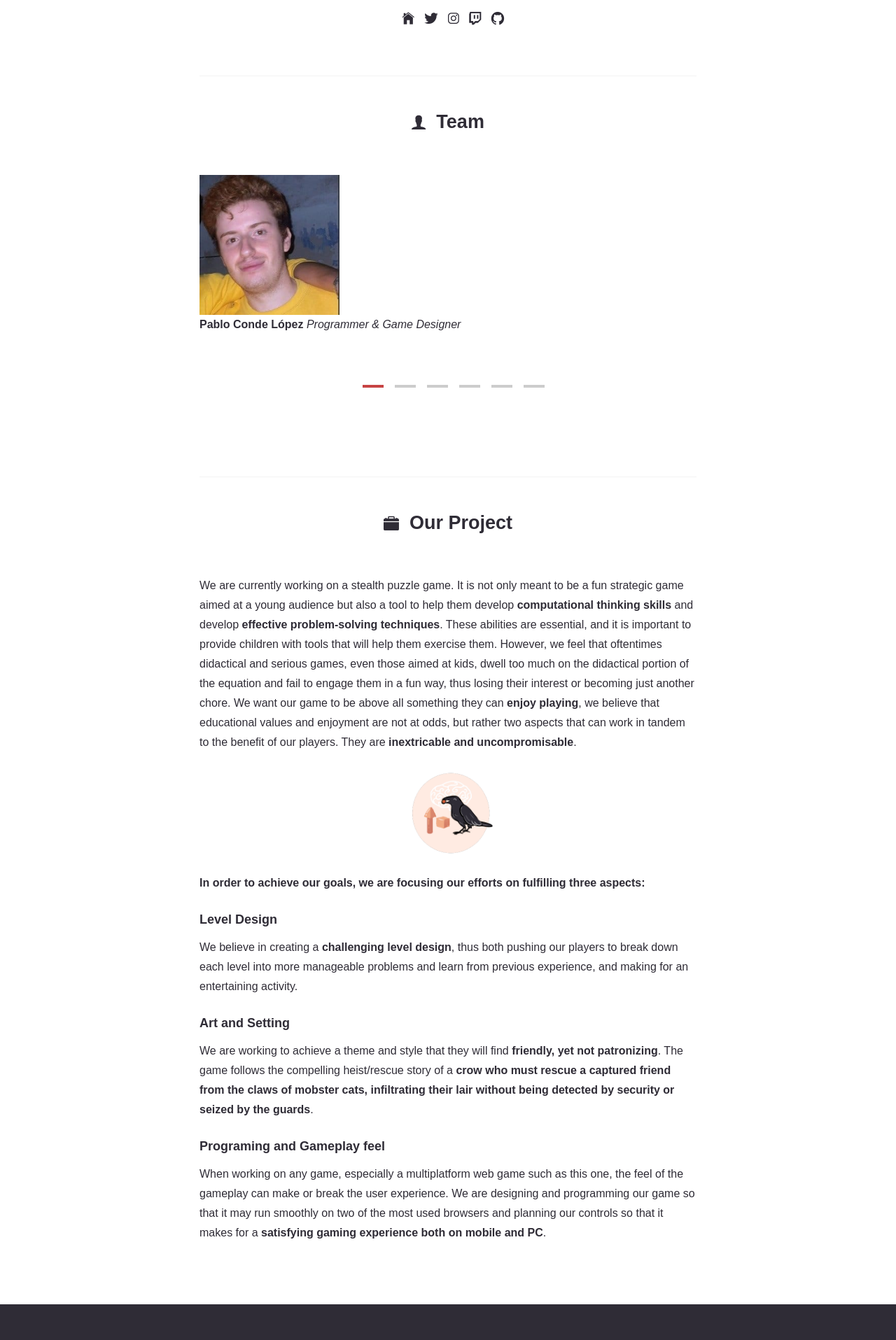
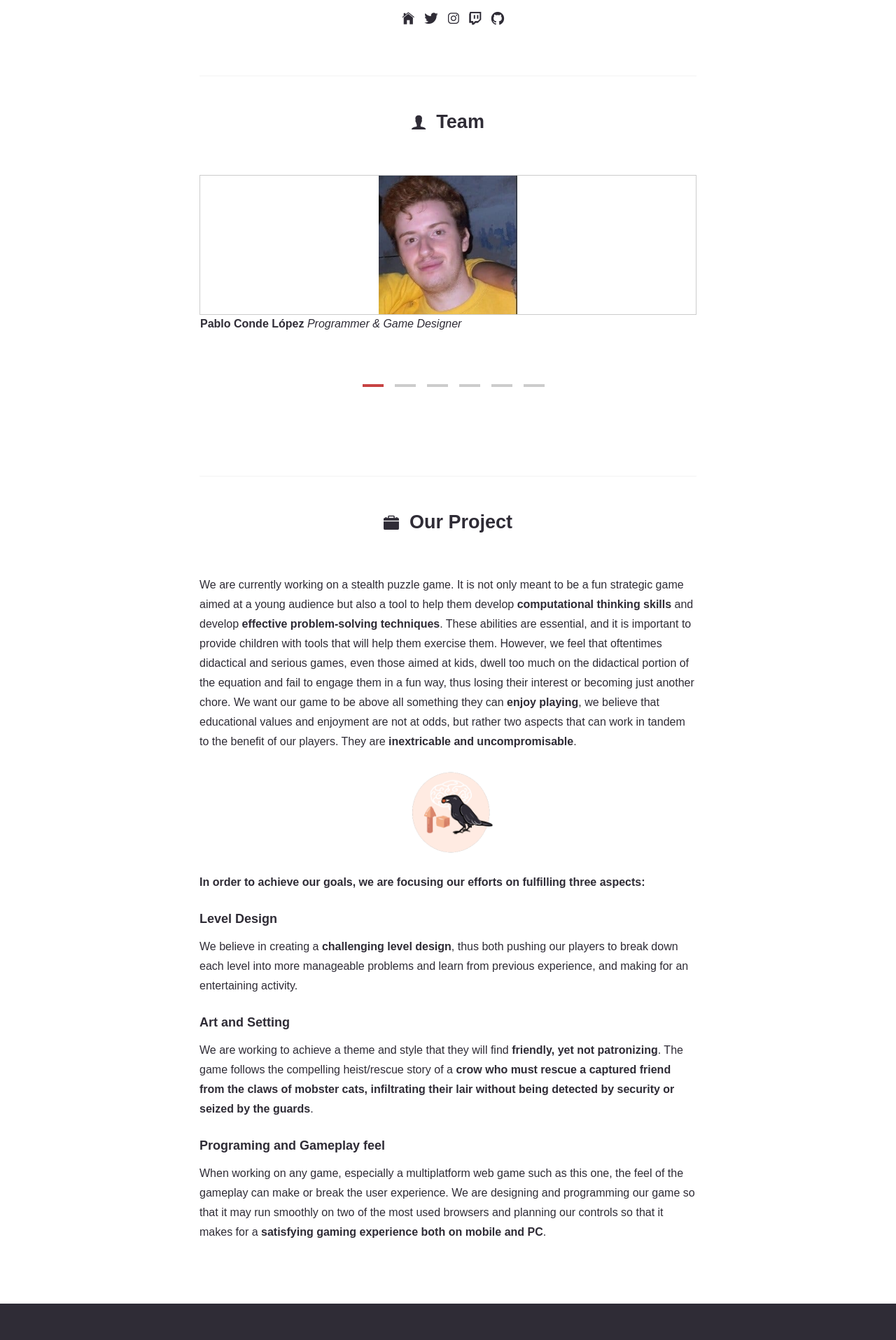
Before and after one commit to Tale-Weavers/taleweavers.github.io, a Jekyll site: the page built from index.html, in a window 1280 px wide. Shown: the part 758-2673 px from the top of the page at 70% size. Built offline with Jekyll 4.4.1, drawn with Linux system fonts in a browser that asks for light colours; nearby versions of some CDN libraries; some web fonts are replaced.

Commit message:
Update _home.scss

```diff
--- a/_sass/4-layouts/_home.scss
+++ b/_sass/4-layouts/_home.scss
@@ -187,13 +187,17 @@
   justify-content: center;
   align-items: center;
   width: 200px; /* Ancho del contenedor */
-  height: 200px;/* Altura del contenedor */
+  height: 200px; /* Altura del contenedor */
+  border: 1px solid #ccc; /* Ejemplo: borde para visualización */
+  margin: 0 auto; /* Ajuste el margen automático para centrar en la página si es necesario */
   /* Puedes agregar propiedades adicionales aquí, como border o padding. */
-}
-.clients-item img {
-  max-width: 100%;
-  max-height: 100%;
-  /* Puedes agregar propiedades adicionales aquí, como border-radius, etc. */
+
+  img {
+    max-width: 100%; /* Asegura que la imagen no exceda el tamaño del contenedor */
+    max-height: 100%; /* Asegura que la imagen no exceda el tamaño del contenedor */
+    display: block; /* Elimina cualquier espacio adicional alrededor de la imagen */
+    margin: auto; /* Centra la imagen horizontalmente */
+  }
 }
 
 .slick-list {
```
